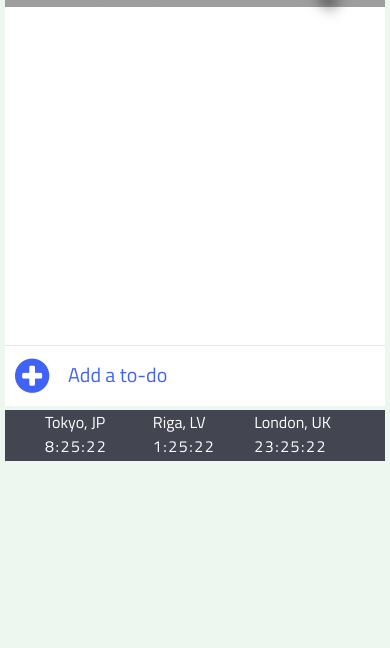
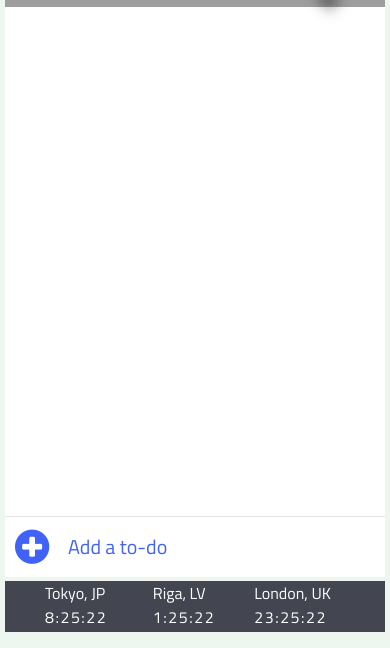
Before and after one commit to djraivis/creativeToDoList, a plain HTML site: page index.html in a window 390 px wide. Shown: the part 203-851 px from the top of the page. Drawn offline with nearby package versions, Linux system fonts and the light colour scheme; grey boxes are pictures that could not be loaded.

Commit message:
main content vh changed 3

```diff
--- a/css/style.css
+++ b/css/style.css
@@ -92,11 +92,18 @@ img {
 /* ------------ content ------------ */
 .content {
     width: 380px;
-    height: 40vh;
+    height: calc(100vh - 450px);
     /* max-height: 350px; */
     background-color: #fff;
     overflow: auto;
 }
+
+@media (max-width: 800px) {
+    .content {
+        height: calc(100vh - 335px);
+    }
+}
+
 .content::-webkit-scrollbar {
     display: none;
 }
```
